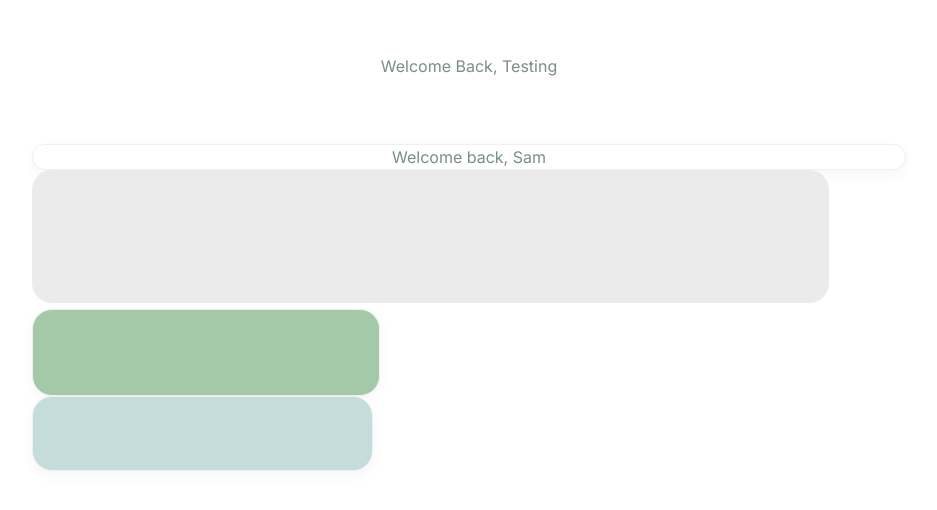
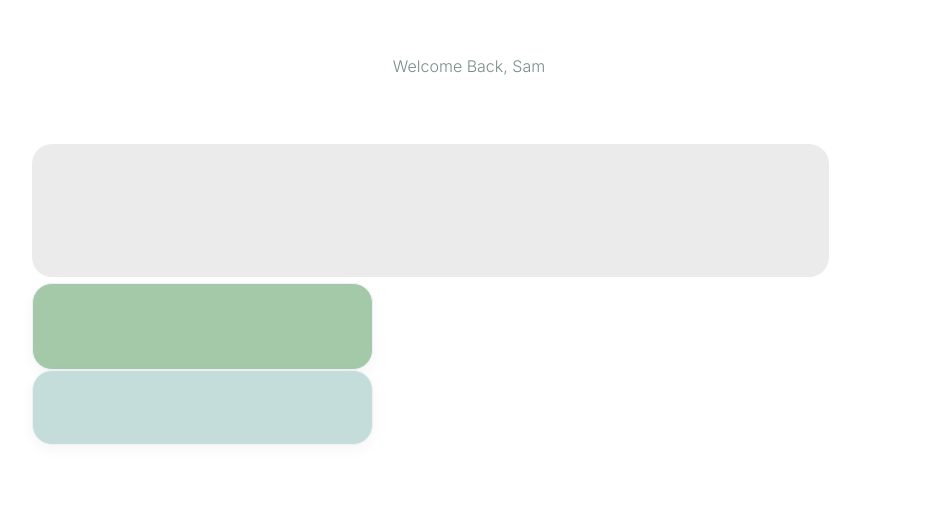
Before and after one commit to Journal-Tree/Journal-Tree, a Next.js app in the folder app/journal-tree/: page / in a window 1280 px wide. Shown: the part 108-618 px from the top of the page, without its empty margins (171-1108 px from the left). Built offline with nearby package versions, Linux system fonts and the light colour scheme.

Commit message:
style updates

```diff
--- a/app/journal-tree/src/app/_stylesheet/style.css
+++ b/app/journal-tree/src/app/_stylesheet/style.css
@@ -11,6 +11,11 @@ h1 {
   justify-content: center;
   align-items: center;
   flex-shrink: 0;
+  font-size: 48;
+  font-family: Inter;
+  font-weight: 300;
+  line-Height: 42;
+  word-Wrap: 'break-word'
 }
 
 .user-input-box {
--- a/app/journal-tree/src/app/components/HomeScreen/MoodTags/CreateYourOwnTag.js
+++ b/app/journal-tree/src/app/components/HomeScreen/MoodTags/CreateYourOwnTag.js
@@ -1,5 +1,5 @@
 const styles = {
-  width: 348,
+  width: 341,
   height: 87,
   background: "#A3C9A8",
   boxShadow: "0px 5px 14px rgba(8, 15, 52, 0.04)",
--- a/app/journal-tree/src/app/components/HomeScreen/WelcomeBlock.js
+++ b/app/journal-tree/src/app/components/HomeScreen/WelcomeBlock.js
@@ -9,7 +9,7 @@ const styles = {
 
 const WelcomeBlock = () => (
   <>
-    <h1 style={styles}>Welcome back, Sam</h1>
+    {/* <h1 style={styles}>Welcome back, Sam</h1> */}
   </>
 );
 
--- a/app/journal-tree/src/app/page.js
+++ b/app/journal-tree/src/app/page.js
@@ -6,11 +6,12 @@ import CreateYourOwnTag from './components/HomeScreen/MoodTags/CreateYourOwnTag'
 import InspiredTag from './components/HomeScreen/MoodTags/InspiredTag'
 
 
+
 export default function Home() {
   return (
     <main className="flex min-h-screen flex-col items-center justify-between p-24">
       <div>
-        <h1>Welcome Back, Testing</h1>
+        <h1>Welcome Back, Sam</h1>
         <WelcomeBlock/>
         <UserInputBox/>
         {/* <UserSubmitButton/> */}
```
